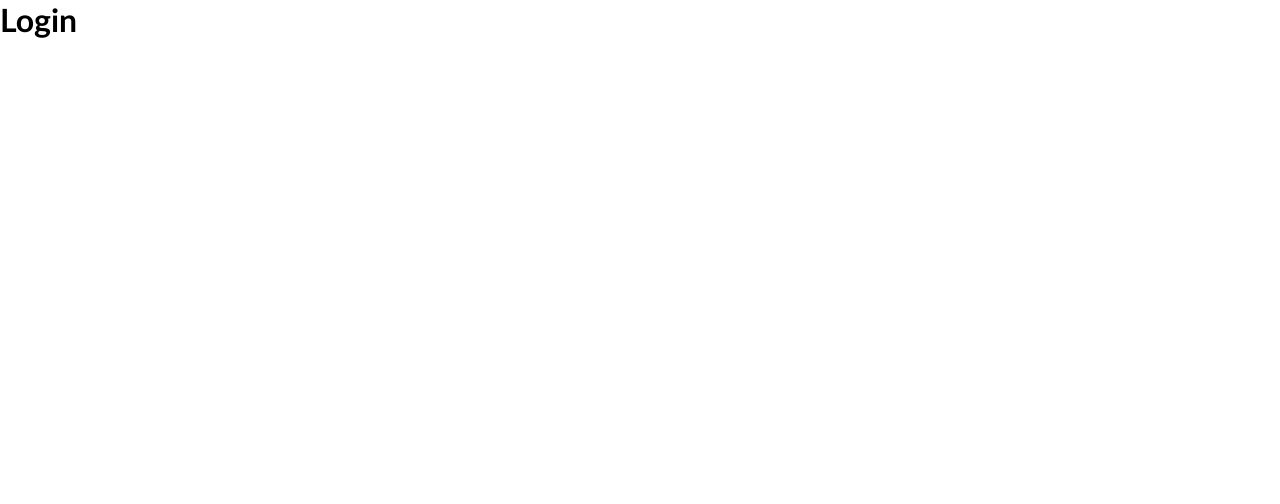
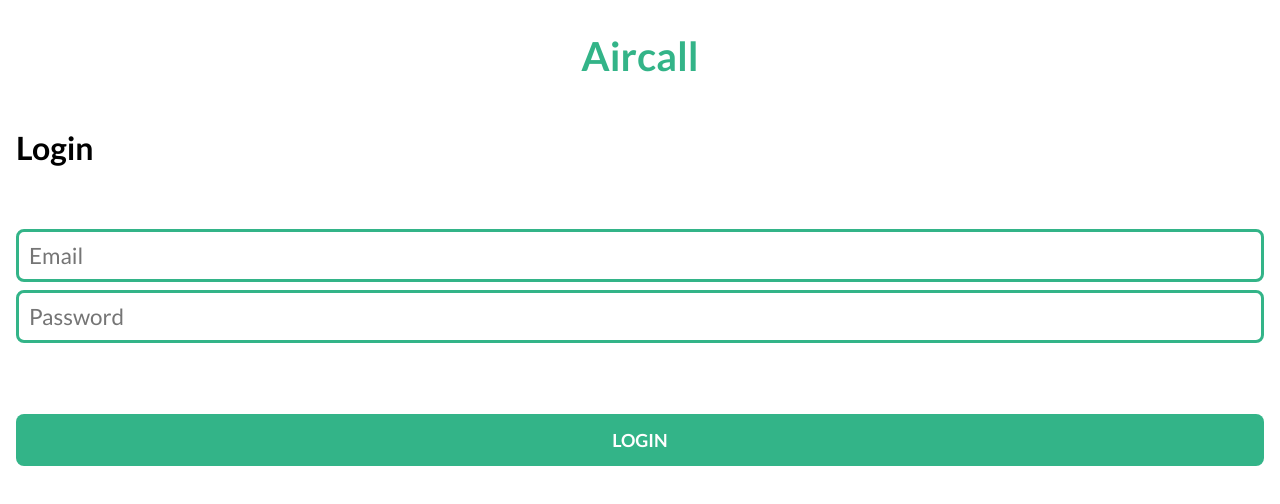
Before and after one commit to joaovitorzv/aircall-frontend-hiring-test, a React (Create React App) app in the folder app/: page / in a window 1280 px wide. Shown: the top 504 px of the page. Built offline with nearby package versions, Linux system fonts and the light colour scheme.

Commit message:
login page

```diff
--- a/app/public/index.html
+++ b/app/public/index.html
@@ -1,20 +1,20 @@
 <!DOCTYPE html>
 <html lang="en">
+
 <head>
   <meta charset="utf-8" />
   <link rel="icon" href="%PUBLIC_URL%/favicon.ico" />
   <meta name="viewport" content="width=device-width, initial-scale=1" />
   <meta name="theme-color" content="#000000" />
-    <meta
-      name="description"
-      content="Web site created using create-react-app"
-    />
+  <meta name="description" content="Web site created using create-react-app" />
   <link rel="apple-touch-icon" href="%PUBLIC_URL%/logo192.png" />
   <!--
       manifest.json provides metadata used when your web app is installed on a
       user's mobile device or desktop. See https://developers.google.com/web/fundamentals/web-app-manifest/
     -->
   <link rel="manifest" href="%PUBLIC_URL%/manifest.json" />
+  <link rel="preconnect" href="https://fonts.gstatic.com">
+  <link href="https://fonts.googleapis.com/css2?family=Lato:ital,wght@0,400;0,700;1,400&display=swap" rel="stylesheet">
   <!--
       Notice the use of %PUBLIC_URL% in the tags above.
       It will be replaced with the URL of the `public` folder during the build.
@@ -26,6 +26,7 @@
     -->
   <title>React App</title>
 </head>
+
 <body>
   <noscript>You need to enable JavaScript to run this app.</noscript>
   <div id="root"></div>
@@ -40,4 +41,5 @@
       To create a production bundle, use `npm run build` or `yarn build`.
     -->
 </body>
+
 </html>
--- a/app/src/pages/Login/index.tsx
+++ b/app/src/pages/Login/index.tsx
@@ -1,10 +1,28 @@
 import React from 'react';
 
-// import { Container } from './styles';
+import {
+  Container,
+  FormContainer,
+  Form
+} from './styles';
+
+import { Input, PrimaryButton } from '../../styles'
 
 const Login: React.FC = () => {
   return (
-    <h1>Login</h1>
+    <Container color='green'>
+      <div className='brand'>
+        <h1>Aircall</h1>
+      </div>
+      <FormContainer>
+        <h2>Login</h2>
+        <Form>
+          <Input placeholder='Email' type='email' />
+          <Input placeholder='Password' type='password' />
+          <PrimaryButton>Login</PrimaryButton>
+        </Form>
+      </FormContainer>
+    </Container>
   );
 }
 
--- /dev/null
+++ b/app/src/pages/Login/styles.ts
@@ -0,0 +1,36 @@
+import styled from 'styled-components'
+
+import Colors from '../../styles/theme'
+
+export const Container = styled.div`
+  height: 100vh;
+  width: 100vw;
+
+  .brand {
+    padding: 2rem;
+    text-align: center;
+
+    h1 {
+      font-size: 2.5rem;
+      color: ${Colors.green};
+    }
+  }
+`
+export const FormContainer = styled.div`
+  padding: 16px;
+
+  h2 {
+    font-size: 2rem;
+  }
+`
+
+export const Form = styled.div`
+  display: flex;
+  flex-direction: column;
+
+  padding: 5% 0;
+
+  button {
+    margin-top: 5%;
+  }
+`
--- a/app/src/styles/index.ts
+++ b/app/src/styles/index.ts
@@ -1,4 +1,5 @@
 import styled, { createGlobalStyle } from 'styled-components'
+import Colors from './theme'
 
 import { color } from 'styled-system'
 
@@ -9,10 +10,29 @@
     outline: none;
     box-sizing: border-box;
 
-    font-family: 'Gill Sans', 'Gill Sans MT', Calibri, 'Trebuchet MS', sans-serif
+    font-family: 'Lato', sans-serif;
   }
 `
 
 export const Box = styled.div`
   ${color}
 `
+export const Input = styled.input`
+  border: 3px solid ${Colors.green};
+  font-size: 1.4rem;
+  margin-bottom: 8px;
+  border-radius: 8px;
+  padding: 10px;
+`
+
+export const PrimaryButton = styled.button`
+  background-color: ${Colors.green};
+  padding: 15px;
+  font-size: 18px;
+  font-weight: bold;
+  color: white;
+  text-transform: uppercase;
+  text-align: center;
+  border-radius: 8px;
+  border: none;
+`
--- a/app/src/styles/theme.ts
+++ b/app/src/styles/theme.ts
@@ -1,9 +1,9 @@
-export default {
-  colors: {
-    primary: '#141414',
-    secondary: '#7d878f',
-    green: '#33b488',
-    success: '#3ecc44',
-    error: '#f33163'
-  }
+const colors = {
+  primary: '#141414',
+  secondary: '#7d878f',
+  green: '#33b488',
+  success: '#3ecc44',
+  error: '#f33163'
 }
+
+export default colors
```
Lines whose indentation alone changed are shown as unchanged.
